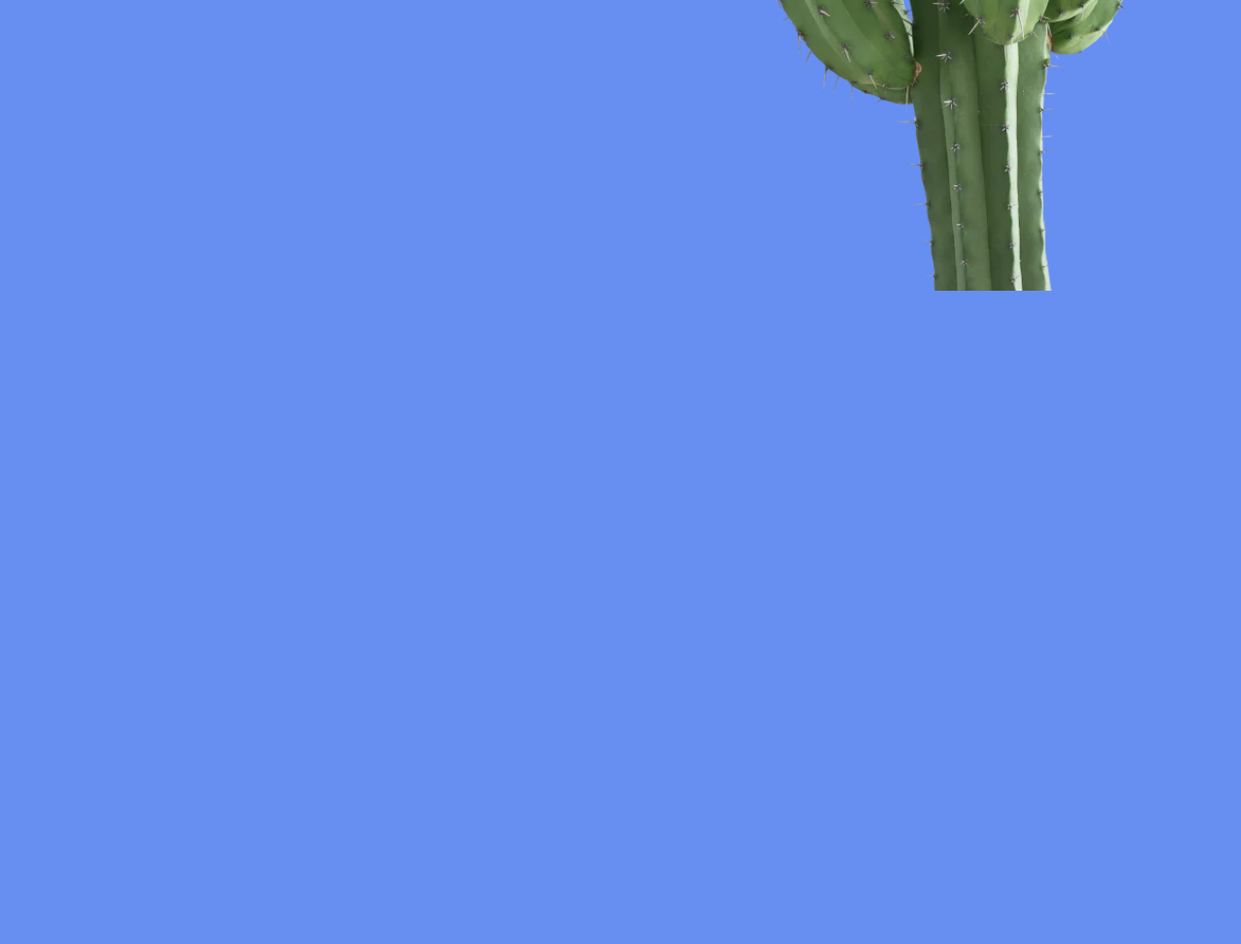
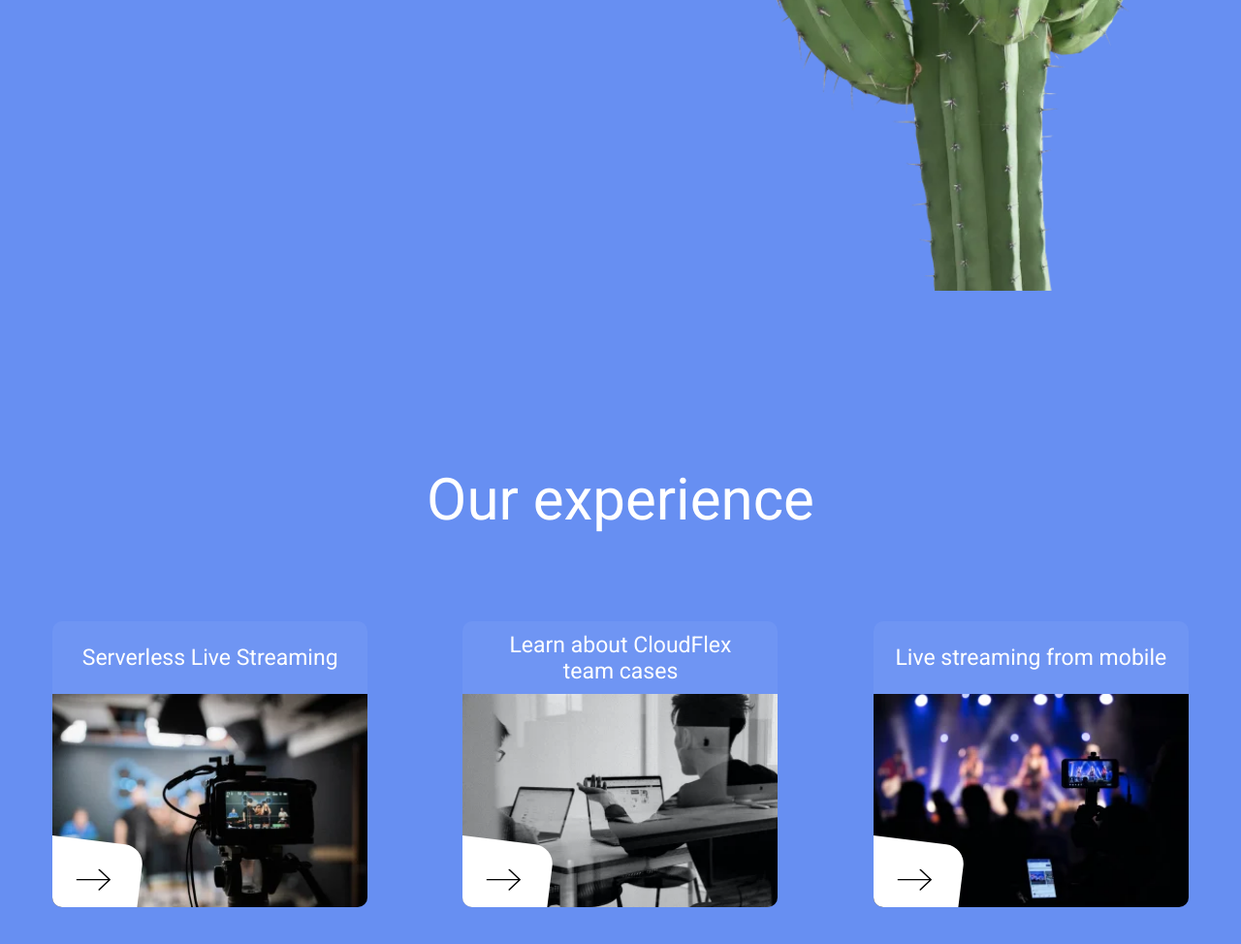
Before and after one commit to happylegendyt-source/landing_live_streaming2, a website: page index.html in a window 1280 px wide. Shown: the part 3538-4512 px from the top of the page at 97% size. Before the commit the page ends 3838 px from the top, so only its background shows below. Drawn offline with nearby package versions, Linux system fonts and the light colour scheme; files that its build step writes are made by us from their sources.

Commit message:
experience section

```diff
--- a/index.html
+++ b/index.html
@@ -156,7 +156,7 @@
                     </div>
                     <div class="about__touch">
                         <h3 class="about__touch-title">Always in touch</h3>
-                        <p class="about__touch-desc">
+                        r<p class="about__touch-desc">
                             We are always ready to answer your questions.
                             <br>You can call us at the weekends and at night.
                             <br>Also you can have a meeting for personal consultation.
@@ -172,6 +172,45 @@
                 </div>
             </div>
         </section>
+        <section class="experience-section">
+            <div class="container">
+                <div class="experience">
+                    <h2 class="experience__title">Our experience</h2>
+                    <div class="experience__cards-wrapper">
+                        <figure class="img-card">
+                            <h3 class="img-card__title">Serverless Live Streaming</h3>
+                            <img src="assets/webp/card_shooting.webp" alt="card_shooting img" class="img-card__preview">
+                            <button class="img-card__btn">
+                                <svg class="img-card__btn-icon">
+                                    <use href="assets/sprites.svg#arrow-icon"></use>
+                                </svg>
+                            </button>
+                        </figure>
+                        <figure class="img-card">
+                            <h3 class="img-card__title">
+                                <span>Learn about CloudFlex</span>
+                                <span>team cases</span>
+                            </h3>
+                            <img src="assets/webp/card_working.webp" alt="card_working img" class="img-card__preview">
+                            <button class="img-card__btn">
+                                <svg class="img-card__btn-icon">
+                                    <use href="assets/sprites.svg#arrow-icon"></use>
+                                </svg>
+                            </button>
+                        </figure>
+                        <figure class="img-card">
+                            <h3 class="img-card__title">Live streaming from mobile</h3>
+                            <img src="assets/webp/card_streaming.webp" alt="card_streaming img" class="img-card__preview">
+                            <button class="img-card__btn">
+                                <svg class="img-card__btn-icon">
+                                    <use href="assets/sprites.svg#arrow-icon"></use>
+                                </svg>
+                            </button>
+                        </figure>
+                    </div>
+                </div>
+            </div>
+        </section>
 
     </main>
 </body>
--- a/styles/_cards.scss
+++ b/styles/_cards.scss
@@ -53,3 +53,64 @@
     }
 
 }
+
+.img-card{
+    width: 325px;
+    height: 295px;
+    position: relative;
+    border-radius: 10px;
+    background-color: color.adjust(v.$color_white, $alpha: -0.95);
+    @include m.d-flex(space-between, center, nowrap, column, 0, 0);
+    overflow: hidden;
+    flex-shrink: 0;
+    &__title{
+        @include m.font(23px, 400, v.$color-white);
+        @include m.d-flex(center, center, nowrap, column, 0, 0);
+        flex-grow: 1;
+
+    }
+
+    &__preview{
+        width: 100%;
+        height: 220px;
+
+    }
+
+    &__btn{
+        @include m.position(absolute, 1, -1, bottom, left, -20px, -30px);
+        width: 120px;
+        height: 90px;
+        border-radius: 20px;
+        border: none;
+        background-color: v.$color_white;
+        rotate: z 7deg;
+        transition: rotate .2s;
+
+        &-icon{
+            width: 36px;
+            height: 23px;
+            fill: v.$color_black;
+            rotate: z -7deg;
+            translate: 12px -3px;
+        }
+
+        &:hover{
+            cursor: pointer;
+            rotate: z 7deg;
+            scale: 1.3;
+            img-card__btn-icon{
+                rotate: z -7deg;
+                translate: 17px -8px;
+            }
+        }
+
+    }
+
+    &:hover{
+        cursor: pointer;
+        box-shadow: 0 8px 20px 12px rgba(0,0,0, .15), inset 0 -5px 70px 25px rgba(0,0,0,.2);
+    }
+    @media (max-width: v.$media_min){
+        width: 300px;
+    }
+}
--- /dev/null
+++ b/styles/_experience.scss
@@ -0,0 +1,23 @@
+@use 'variables' as v;
+@use 'mixins' as m;
+
+.experience {
+    text-align: center;
+    padding: 180px 0;
+    margin: 0 auto;
+    @include m.d-flex(start,center, nowrap, column, 0, 90px);
+
+    &__title{
+        @include m.font(60px, 400, v.$color-white);
+
+        @media (max-width: v.$media_sm) {
+            @include m.font(35px, 400, v.$color-white);
+        }
+    }
+
+    &__cards-wrapper{
+        @include m.d-flex(space-around, center, wrap, row, 20px, 55px);
+        width: 100%;
+        padding: 0 15px;
+    }
+}
--- a/styles/_importer.scss
+++ b/styles/_importer.scss
@@ -3,4 +3,5 @@
 @forward 'header';
 @forward 'hero';
 @forward 'work';
-@forward 'about'
+@forward 'about';
+@forward 'experience';
```
